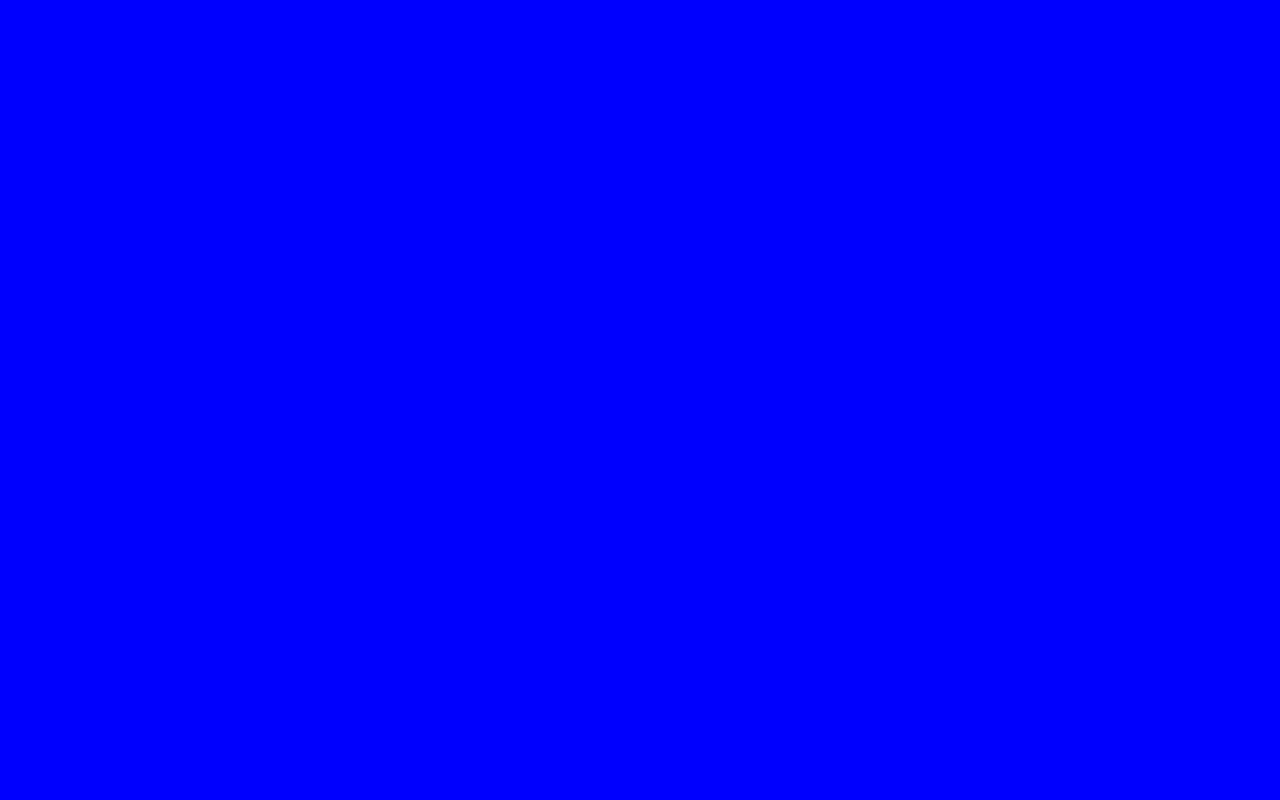
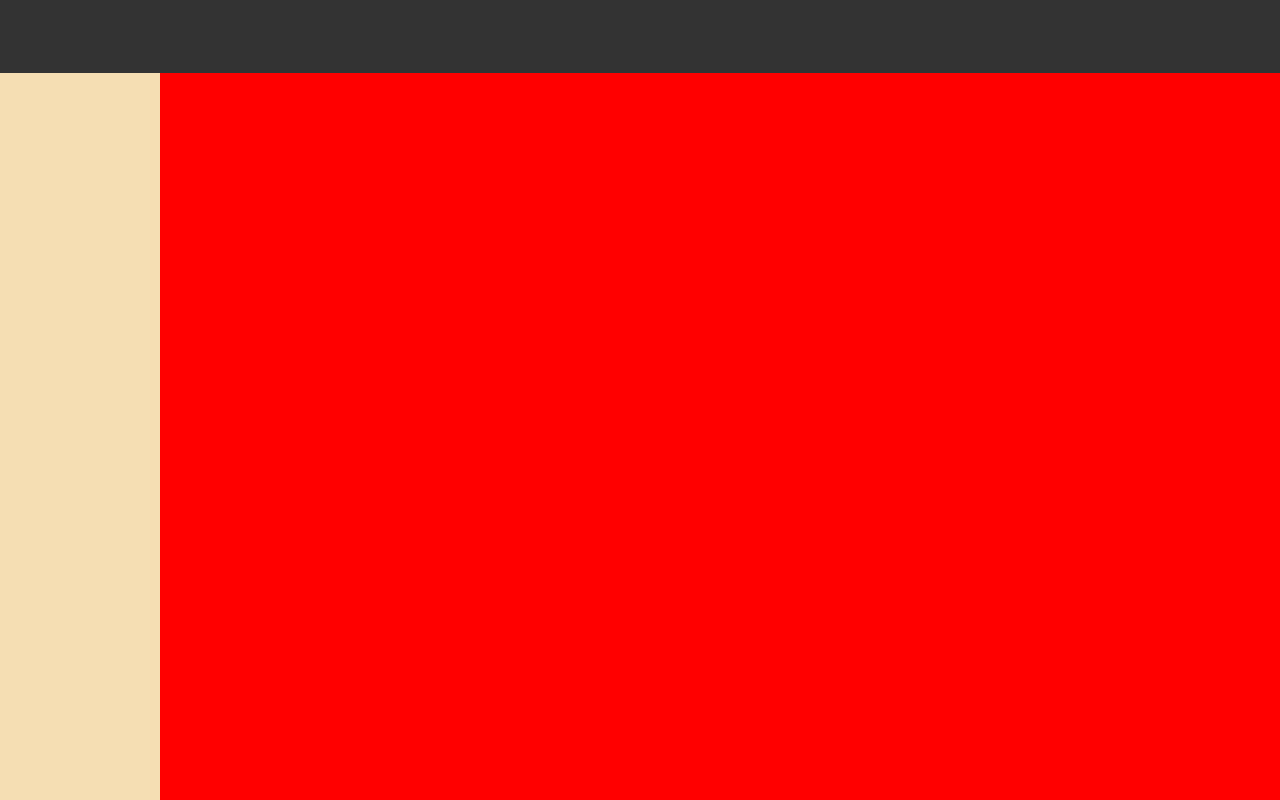
Before and after one commit to Desprotz/Z70, a plain HTML site: page index.html in a window 1280 px wide. Drawn offline with Linux system fonts and the light colour scheme.

Commit message:
Ya se creadon las diviciones de la pagina

```diff
--- a/css/style.css
+++ b/css/style.css
@@ -7,4 +7,17 @@
     width: 100vW;
     height: 100vh;
     background-color: blue;
+    display: grid;
+    grid-template-columns: 1fr 7fr;
+    grid-template-rows: 1fr 10fr;
 }
+.content > :nth-child(1){
+    grid-column: span 2;
+    background-color: #333333;
+}
+.content > :nth-child(2){
+    background-color: wheat;
+}
+.content > :nth-child(3){
+    background-color: red;
+}
--- a/index.html
+++ b/index.html
@@ -1,5 +1,5 @@
 <!DOCTYPE html>
-<html lang="en">
+<html lang="es">
 <head>
     <meta charset="UTF-8">
     <meta name="viewport" content="width=device-width, initial-scale=1.0">
@@ -7,6 +7,10 @@
     <link rel="stylesheet" href="./css/style.css">
 </head>
 <body>
-    <div class="content"></div>
+    <div class="content">
+        <div class="elemento"></div>
+        <div class="elemento"></div>
+        <div class="elemento"></div>
+    </div>
 </body>
 </html>
```
